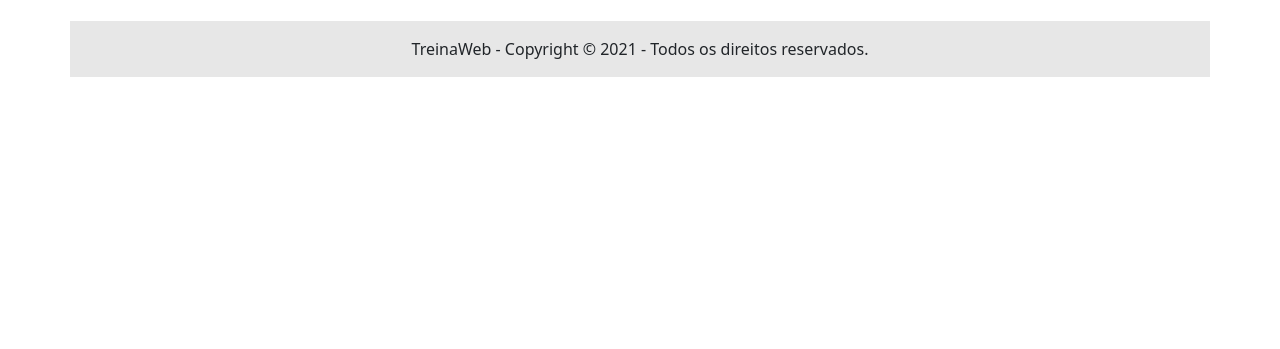
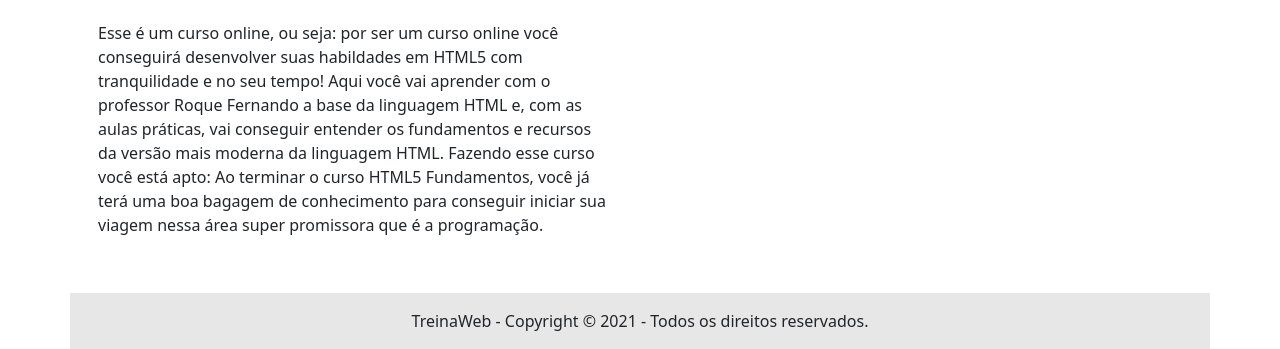
Before and after one commit to catmiih/site-bootstrap, a plain HTML site: page curso-html.html in a window 1280 px wide. Shown: the part 675-1024 px from the top of the page. Before the commit the page ends 800 px from the top, so only its background shows below. Drawn offline with nearby package versions, Linux system fonts and the light colour scheme.

Commit message:
Add files via upload

```diff
--- a/curso-html.html
+++ b/curso-html.html
@@ -61,6 +61,8 @@
                     <h2 class="card-title">Treinamento em HTML</h2>
                     <p class="card-text">Este curso vai te ensinar a criar sites e aplicativos usando uma das mais
                         modernas linguagens de programação.</p>
+                    <br>
+                    <p>Esse é um curso online, ou seja: por ser um curso online você conseguirá desenvolver suas habildades em HTML5 com tranquilidade e no seu tempo! Aqui você vai aprender com o professor Roque Fernando a base da linguagem HTML e, com as aulas práticas, vai conseguir entender os fundamentos e recursos da versão mais moderna da linguagem HTML. Fazendo esse curso você está apto: Ao terminar o curso HTML5 Fundamentos, você já terá uma boa bagagem de conhecimento para conseguir iniciar sua viagem nessa área super promissora que é a programação.</p>
                 </div>
             </div>
             <div class="col">
```
